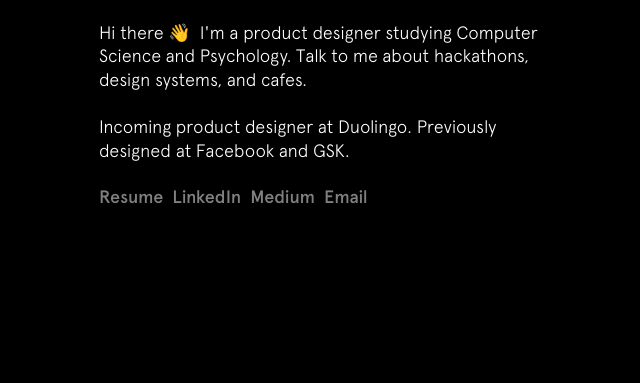
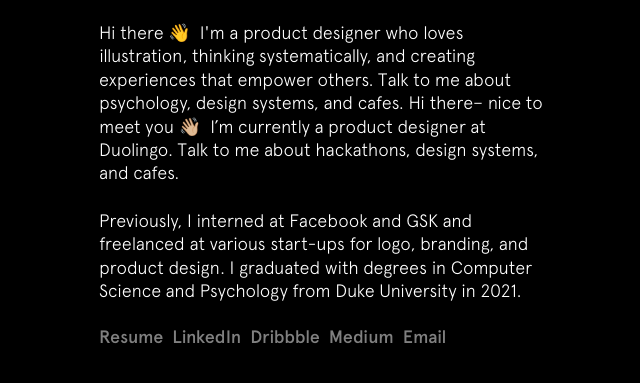
Before and after one commit to vickilu7/vickilu7.github.io, a plain HTML site: page index.html in a window 1280 px wide. Shown: the part 133-516 px from the top of the page, without its empty margins (1-641 px from the left). Drawn offline with nearby package versions, Linux system fonts and the light colour scheme.

Commit message:
dec 2021 updates

```diff
--- a/index.html
+++ b/index.html
@@ -13,23 +13,21 @@
   <body>
     <div class='box reveal'>
       <div class='header'>Vicki Lu</div>
+
       <div class='text'>
-        Hi there 👋&nbsp; I'm a product designer studying Computer Science and Psychology.
-        Talk to me about hackathons, design systems, and cafes.
-      </div>
-      <!-- <div class='text'>
         Hi there 👋&nbsp; I'm a product designer who loves illustration, thinking systematically,
         and creating experiences that empower others. Talk to me about psychology, design systems, and cafes.
-      </div> -->
+        Hi there– nice to meet you 👋🏼&nbsp; I’m currently a product designer at Duolingo. Talk to me about hackathons, design systems, and cafes.
+      </div>
       <div class='text'>
-        Incoming product designer at Duolingo. Previously designed at Facebook and GSK.
+        Previously, I interned at Facebook and GSK and freelanced at various start-ups for logo, branding, and product design.
+        I graduated with degrees in Computer Science and Psychology from Duke University in 2021.
       </div>
-      <!-- <div class='text'>
-        This page is currently in progress.
-      </div> -->
+
       <div class='links'>
         <a href='VickiLu-Resume.pdf' target="_blank">Resume</a>
         <a href='https://www.linkedin.com/in/vicki-lu/' target="_blank">LinkedIn</a>
+        <a href='https://dribbble.com/vickilu7/shots' target="_blank">Dribbble</a>
         <a href='https://medium.com/@vickilu' target="_blank">Medium</a>
         <a href='mailto:vicki.lu.777@gmail.com' target="_blank">Email</a>
       </div>
```
